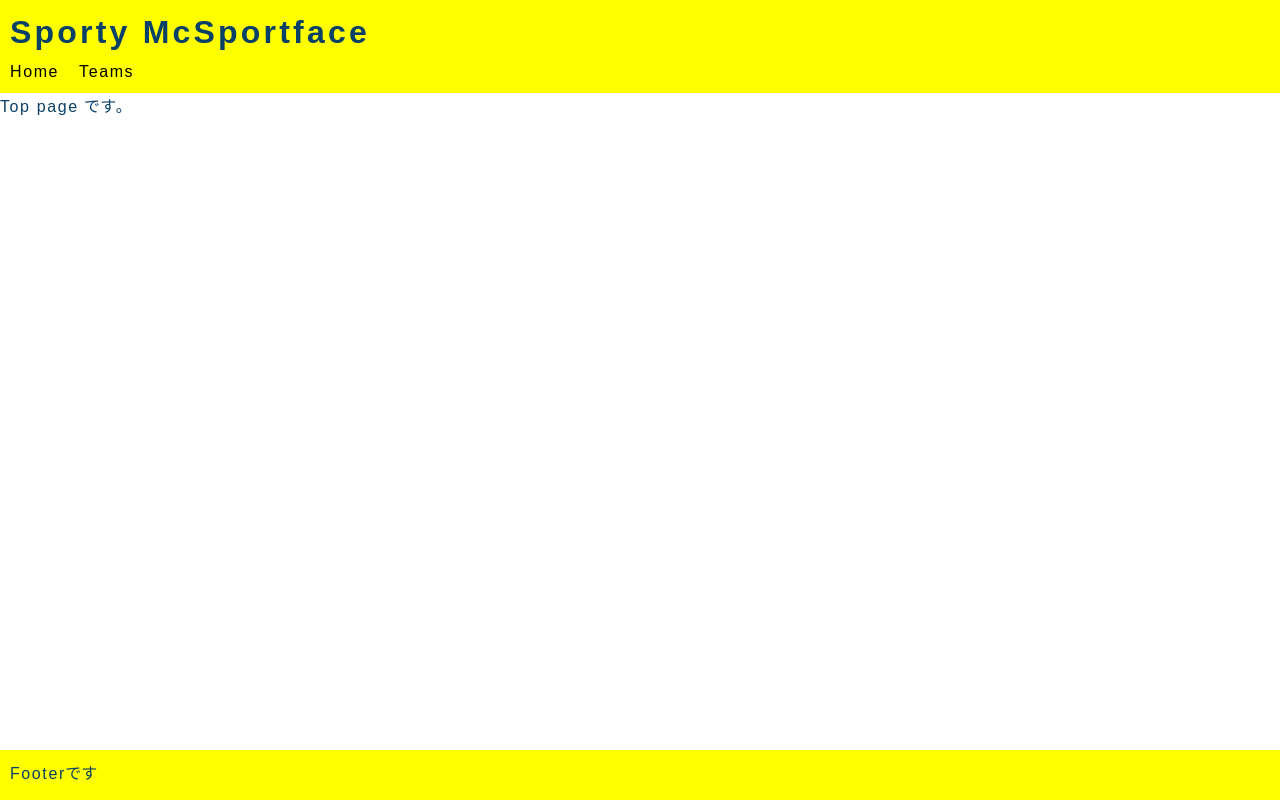
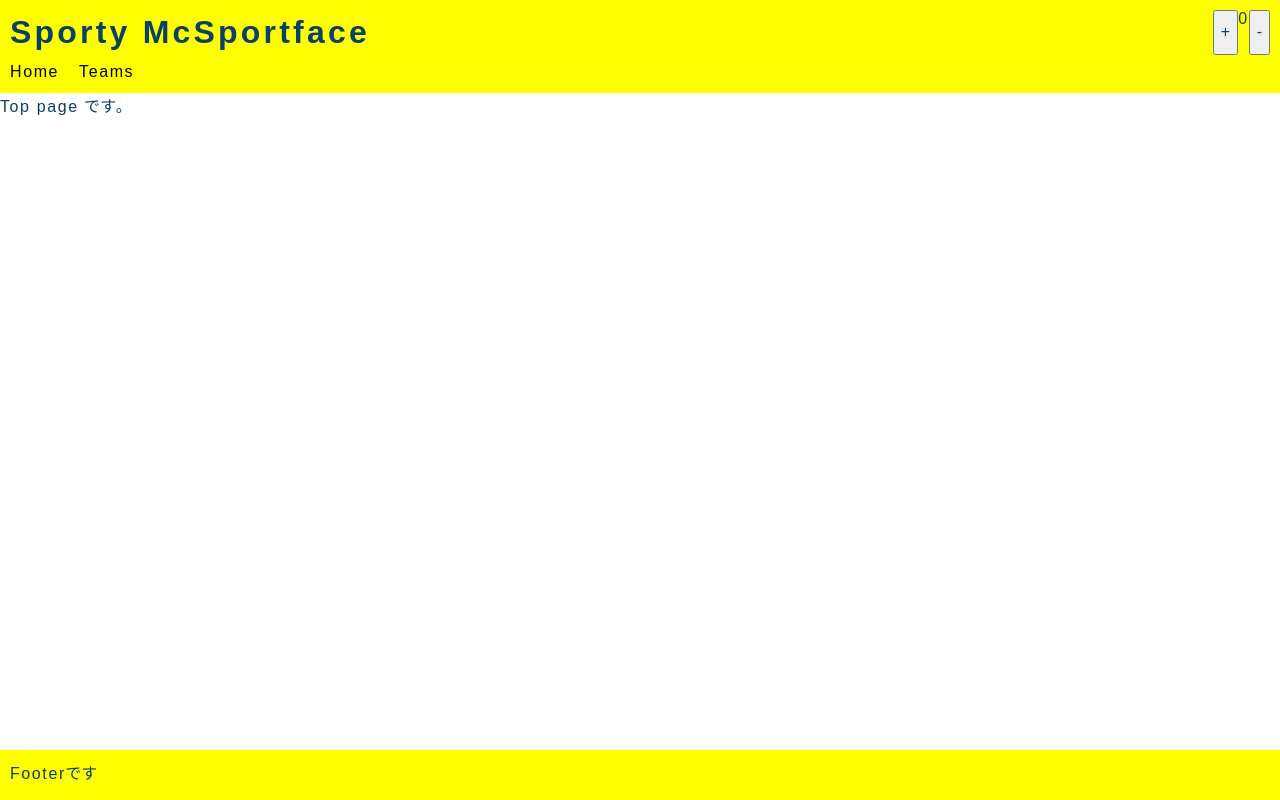
Before and after one commit to ninomiyadaisuke/nextjs-nested-layout-study, a Next.js app: page / in a window 1280 px wide. Built offline with nearby package versions, Linux system fonts and the light colour scheme.

Commit message:
create Counter component

```diff
--- /dev/null
+++ b/src/components/Counter/Counter.tsx
@@ -0,0 +1,16 @@
+import { FC, useState } from 'react';
+
+import styles from '@/styles/components/counter/counter.module.scss';
+
+const Counter: FC = () => {
+  const [count, setCount] = useState(0);
+  return (
+    <div className={styles.counter}>
+      <button onClick={() => setCount((prev) => prev + 1)}>+</button>
+      <span>{count}</span>
+      <button onClick={() => setCount((prev) => prev - 1)}>-</button>
+    </div>
+  );
+};
+
+export default Counter;
--- /dev/null
+++ b/src/components/Counter/index.ts
@@ -0,0 +1 @@
+export { default as Counter } from './Counter';
--- a/src/components/Header/Header.tsx
+++ b/src/components/Header/Header.tsx
@@ -3,10 +3,16 @@ import { FC } from 'react';
 
 import styles from '@/styles/components/header/header.module.scss';
 
+import { Counter } from '../Counter';
+
 const Header: FC = () => {
   return (
     <header className={styles.header}>
-      <h1>Sporty McSportface</h1>
+      <div>
+        <h1>Sporty McSportface</h1>
+        <Counter />
+      </div>
+
       <nav>
         <ul>
           <li>
--- /dev/null
+++ b/src/styles/components/counter/counter.module.scss
@@ -0,0 +1,3 @@
+.counter {
+  display: flex;
+}
--- a/src/styles/components/header/header.module.scss
+++ b/src/styles/components/header/header.module.scss
@@ -1,4 +1,8 @@
 .header {
+  div {
+    display: flex;
+    justify-content: space-between;
+  }
   padding: 10px;
   background-color: yellow;
   h1 {
```
Also changed, not shown: src/styles/components/counter/counter.module.scss.d.ts (added, +9 -0 lines).
